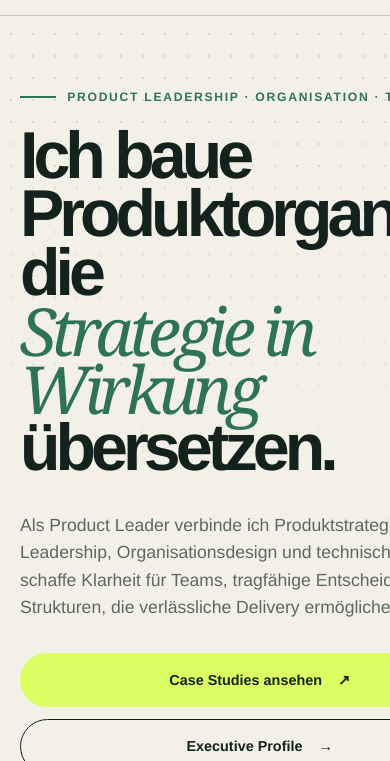
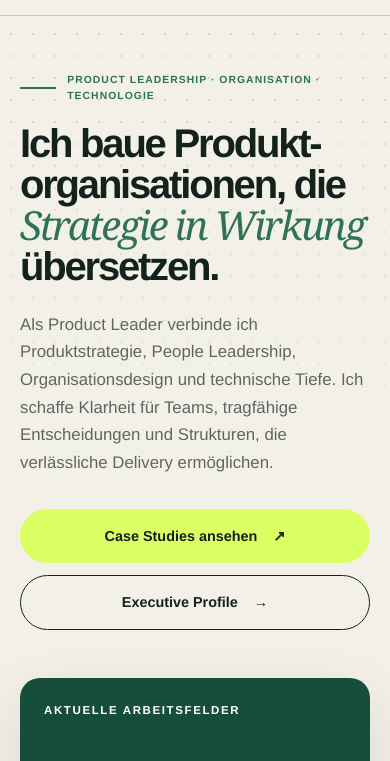
Before and after one commit to ChristianLeonhardtGIT/cms, a website: page deploy/static/portfolio/index.html in a window 390 px wide. Shown: the part 65-826 px from the top of the page. Drawn offline with Linux system fonts and the light colour scheme.

Commit message:
Fix portfolio heading overflow and mobile layout

```diff
--- a/deploy/static/portfolio/assets/site.css
+++ b/deploy/static/portfolio/assets/site.css
@@ -69,8 +69,14 @@ button, input, textarea { font: inherit; }
 
 .shell {
   width: min(calc(100% - (2 * var(--gutter))), var(--shell));
+  min-width: 0;
   margin-inline: auto;
 }
+
+.hero__grid > *, .section-heading > *, .project-row > *, .project-grid > *, .profile > *, .contact-card > * { min-width: 0; }
+
+h1, h2, h3 { overflow-wrap: anywhere; hyphens: auto; }
+p, dd { overflow-wrap: break-word; }
 
 .site-header {
   position: sticky;
@@ -154,9 +160,10 @@ button, input, textarea { font: inherit; }
   font-weight: 800;
   letter-spacing: 0.14em;
   text-transform: uppercase;
+  overflow-wrap: anywhere;
 }
 
-.eyebrow::before { width: 2.25rem; height: 2px; background: currentColor; content: ""; }
+.eyebrow::before { width: 2.25rem; height: 2px; flex-shrink: 0; background: currentColor; content: ""; }
 
 .hero {
   min-height: calc(100vh - 5rem);
@@ -180,7 +187,7 @@ button, input, textarea { font: inherit; }
   font-size: clamp(3.4rem, 8.5vw, 8.6rem);
   font-weight: 700;
   letter-spacing: -0.075em;
-  line-height: 0.88;
+  line-height: 0.98;
 }
 
 .hero h1 em {
@@ -189,6 +196,8 @@ button, input, textarea { font: inherit; }
   font-family: Georgia, "Times New Roman", serif;
   font-weight: 400;
 }
+
+.hero h1 { max-width: 100%; font-size: clamp(2.5rem, calc(1rem + 5.6vw), 7rem); hyphens: manual; }
 
 .hero__intro {
   max-width: 45rem;
@@ -370,7 +379,7 @@ button, input, textarea { font: inherit; }
 [data-reveal].is-visible { opacity: 1; transform: none; }
 
 @media (max-width: 64rem) {
-  .hero__grid, .section-heading, .profile, .contact-card { grid-template-columns: 1fr; }
+  .hero__grid, .section-heading, .profile, .contact-card { grid-template-columns: minmax(0, 1fr); }
   .hero__panel { width: min(100%, 32rem); min-height: 24rem; }
   .project-row { grid-template-columns: 3rem minmax(0, 1fr); }
   .project-row__detail { grid-column: 2; }
@@ -378,6 +387,12 @@ button, input, textarea { font: inherit; }
 }
 
 @media (max-width: 48rem) {
+  .hero { min-height: auto; padding-block: 3.5rem 4rem; }
+  .hero h1, .page-hero h1 { max-width: 100%; letter-spacing: -0.055em; line-height: 1.02; }
+  .page-hero h1 { font-size: clamp(2.5rem, calc(1rem + 5.6vw), 4.8rem); }
+  .hero .eyebrow { max-width: 32rem; font-size: 0.65rem; letter-spacing: 0.1em; }
+  .hero__intro { margin-top: 1.5rem; font-size: 1.05rem; line-height: 1.65; }
+  .hero__panel { transform: none; }
   .nav-toggle { display: block; }
   .site-nav {
     position: absolute;
@@ -405,7 +420,6 @@ button, input, textarea { font: inherit; }
 
 @media (max-width: 34rem) {
   .brand span { display: none; }
-  .hero h1, .page-hero h1 { font-size: clamp(3.1rem, 17vw, 5rem); }
   .hero__actions, .actions { align-items: stretch; flex-direction: column; }
   .button { width: 100%; }
   .project-row { grid-template-columns: 1fr; }
--- a/deploy/static/portfolio/index.html
+++ b/deploy/static/portfolio/index.html
@@ -22,7 +22,7 @@
     <meta name="twitter:description" content="Ich baue Produktorganisationen, die Strategie in wirksame Produkte übersetzen.">
     <meta name="twitter:image" content="https://cleonhardt.de/assets/og-portfolio.png">
     <link rel="icon" href="/assets/signet.svg" type="image/svg+xml">
-    <link rel="stylesheet" href="/assets/site.css?v=technology-map">
+    <link rel="stylesheet" href="/assets/site.css?v=responsive-hero">
     <script src="/assets/site.js" defer></script>
     <title>Christian Leonhardt — Product Leadership</title>
     <script type="application/ld+json">
@@ -65,7 +65,7 @@
         <div class="shell hero__grid">
           <div>
             <p class="eyebrow">Product Leadership · Organisation · Technologie</p>
-            <h1>Ich baue Produktorganisationen, die <em>Strategie in Wirkung</em> übersetzen.</h1>
+            <h1>Ich baue Produkt&shy;organisationen, die <em>Strategie in Wirkung</em> übersetzen.</h1>
             <p class="hero__intro">Als Product Leader verbinde ich Produktstrategie, People Leadership, Organisationsdesign und technische Tiefe. Ich schaffe Klarheit für Teams, tragfähige Entscheidungen und Strukturen, die verlässliche Delivery ermöglichen.</p>
             <div class="hero__actions">
               <a class="button button--signal" href="/projekte">Case Studies ansehen</a>
--- a/scripts/test-portfolio-source.mjs
+++ b/scripts/test-portfolio-source.mjs
@@ -33,7 +33,7 @@ for (const relativePath of [...pages, ...assets]) {
 
 const home = readFileSync(join(portfolioRoot, 'index.html'), 'utf8');
 assert.match(home, /Christian Leonhardt — Product Leadership/);
-assert.match(home, /Ich baue Produktorganisationen/);
+assert.match(home.replaceAll('&shy;', ''), /Ich baue Produktorganisationen/);
 assert.match(home, /People Leadership/);
 assert.match(home, /href="\/workspace\/"/);
 assert.match(home, /assets\/og-portfolio\.png/);
@@ -43,7 +43,7 @@ assert.match(home, /Peek &amp; Cloppenburg/);
 for (const technology of ['Native App-Entwicklung', 'Backend for Frontend', 'Microsoft Azure', 'Kubernetes', 'Redis Caching', 'Salesforce', 'SAP', 'GK Engage', 'Adjust', 'Headless React', 'Node.js', 'Kotlin', 'Google Cloud', 'OneTrust', 'Shopware Enterprise', 'TYPO3', 'PIM', 'AES-GCM']) {
   assert.match(home, new RegExp(technology.replace(/[.*+?^${}()|[\]\\]/g, '\\$&')));
 }
-assert.match(home, /site\.css\?v=technology-map/);
+assert.match(home, /site\.css\?v=responsive-hero/);
 assert.match(home, /de\.linkedin\.com\/in\/christian-leonhardt-b341687b/);
 assert.match(home, /christian-leonhardt-executive-profile\.pdf/);
 assert.doesNotMatch(home, /class="workspace-link"/);
```
Also changed, not shown: deploy/static/portfolio/404.html (+1 -1 lines), deploy/static/portfolio/datenschutz/index.html (+1 -1 lines), deploy/static/portfolio/impressum/index.html (+1 -1 lines), deploy/static/portfolio/kontakt/index.html (+1 -1 lines), deploy/static/portfolio/projekte/index.html (+1 -1 lines), deploy/static/portfolio/ueber-mich/index.html (+1 -1 lines).
